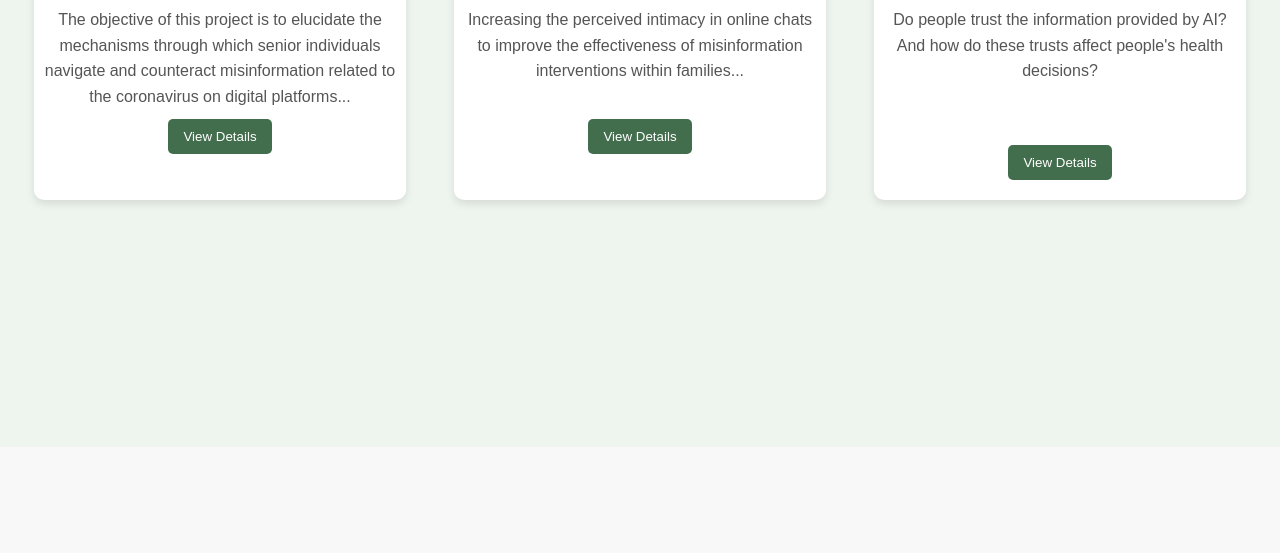
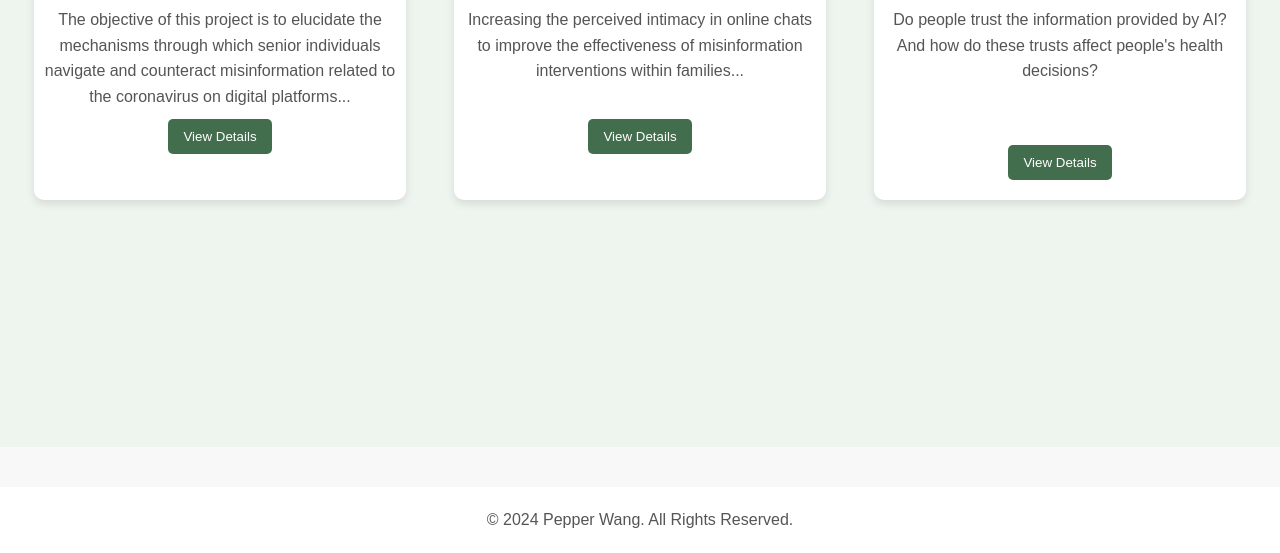
Before and after one commit to pepperwang16/pepperwang16.github.io, a plain HTML site: page research.html in a window 1280 px wide. Shown: the part 393-946 px from the top of the page. Before the commit the page ends 840 px from the top, so only its background shows below. Drawn offline with Linux system fonts and the light colour scheme.

Commit message:
Update research.html

```diff
--- a/research.html
+++ b/research.html
@@ -49,5 +49,8 @@
             </div>
         </div>
     </section>
+    <footer class="site-footer">
+        <p>&copy; 2024 Pepper Wang. All Rights Reserved.</p>
+    </footer>
 </body>
 </html>
```
